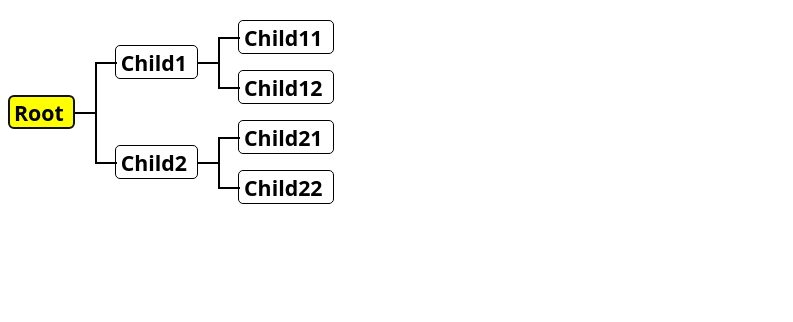
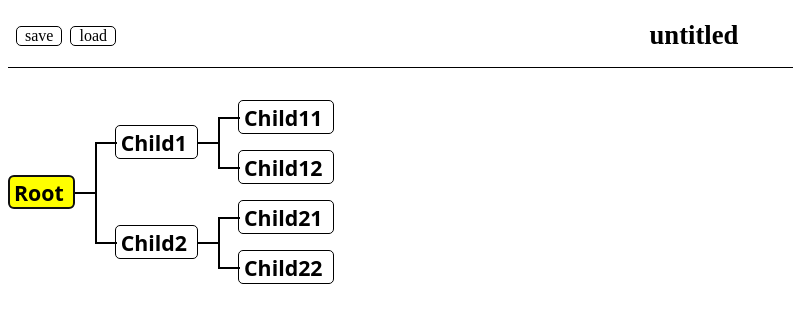
Before and after one commit to Tomitomi1021/LogicTree, a Nuxt app: page / in a window 1280 px wide. Shown: the top 322 px of the page, without its empty margins (0-793 px from the left). Built offline with nearby package versions, Linux system fonts and the light colour scheme.

Commit message:
セーブ，ロード機能を実装．また，プロジェクト名を表示・設定できるようにしてある．

```diff
--- a/components/LogicTree.vue
+++ b/components/LogicTree.vue
@@ -1,5 +1,12 @@
 <template>
   <div class="logic-tree">
+    <div class="projectMenu">
+      <div @click="saveButton" class="button">save</div>
+      <label for="loadButton" class="button">load</label>
+      <div @click="changeProjectName" class="projectname" >{{ projectName }}</div>
+      <input id="loadButton" @input="loadButton" type="file" accept="application/json" style="opacity:0">
+    </div>
+
     <TreeNode
        :nodeId="model.rootNode" />
   </div>
@@ -16,9 +23,47 @@ export default {
   },
   data(){
     return {
-      model: NuxtAdapterProvider.get()
+      model: NuxtAdapterProvider.get(),
+      projectName: "untitled"
     }
   },
+  methods:{
+    changeProjectName(){
+      const projectName = window.prompt("プロジェクト名を決めてください．",this.projectName);
+      if(projectName != null){
+        this.projectName = projectName;
+      }
+    },
+    saveButton(){
+      const storage = this.model.instanceStorage.getStorage();
+      const json = JSON.stringify({
+        projectName: this.projectName,
+        root: this.model.rootNode,
+        storage: storage
+      });
+      const blob = new Blob([json], { type: 'application/json' })
+      const url = window.URL.createObjectURL(blob)
+      const link = document.createElement('a')
+      link.href = url
+      link.setAttribute('download', this.projectName)
+      document.body.appendChild(link)
+      link.click()
+      document.body.removeChild(link)
+    },
+    loadButton(e){
+      const file = e.target.files[0];
+      const reader = new FileReader();
+      reader.onload = ()=>{
+        const data = JSON.parse(reader.result);
+        this.model.instanceStorage.setStorage(data.storage);
+        this.model.rootNode = data.root;
+        this.model.cursor = data.root;
+        this.projectName = data.projectName;
+      };
+
+      reader.readAsText(file);
+    }
+  }
 };
 </script>
 
@@ -26,4 +71,33 @@ export default {
 .logic-tree {
   margin-top: 20px;
 }
+
+.projectMenu{
+  display:flex;
+  align-items: center;
+  margin:0;
+  margin-bottom: 2em;
+  padding-bottom:1em;
+  border-bottom: solid black 1px;
+}
+
+.button{
+  border: solid black 1px;
+  border-radius: 5px;
+  padding-left:0.5em;
+  padding-right:0.5em;
+  margin-left:0.5em;
+}
+
+.projectname{
+  margin-left:auto;
+  margin-right:auto;
+  font-size:20pt;
+  font-weight:bold;
+  width:fit-content;
+}
+
+#loadButton{
+  width:0;
+}
 </style>
--- a/models/InstanceStorage.ts
+++ b/models/InstanceStorage.ts
@@ -2,9 +2,10 @@ import { Node,ID } from '~/models/Node.ts'
 import { IInstanceAccessor,NodeParams } from '~/models/NodeModel.ts';
 import { v4 as uuidv4 } from 'uuid';
 
+type Storage = { [id: ID]: Node };
+
 export class InstanceStorage implements IInstanceAccessor{
-  private _storage : { [id: ID]: Node } = {};
-
+  private _storage : Storage = {};
   new(params: NodeParams): ID{
     const id = uuidv4();
 
@@ -58,4 +59,12 @@ export class InstanceStorage implements IInstanceAccessor{
       throw Error(`No such node (ID=${id})`);
     }
   }
+
+  getStorage(): Storage {
+    return {...this._storage};
+  }
+
+  setStorage(storage: Storage){
+    this._storage = {...storage};
+  }
 };
```
